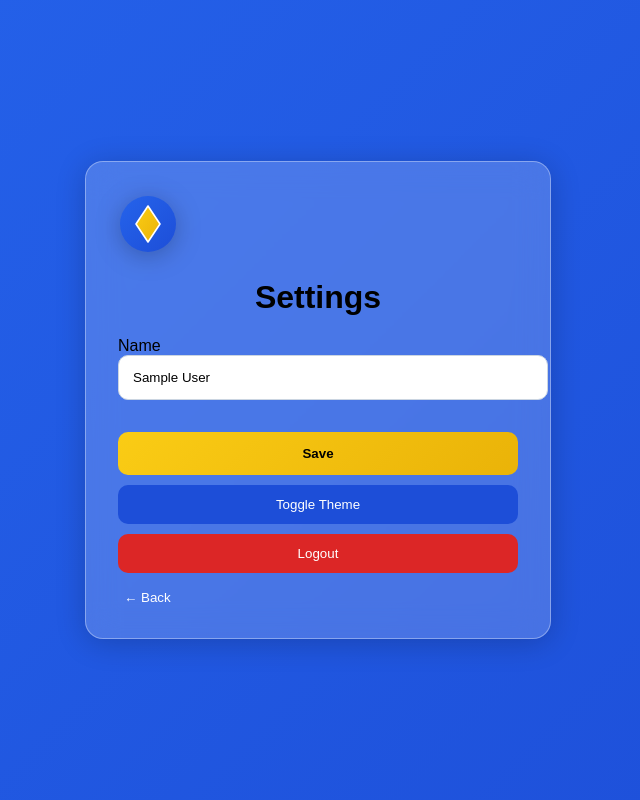
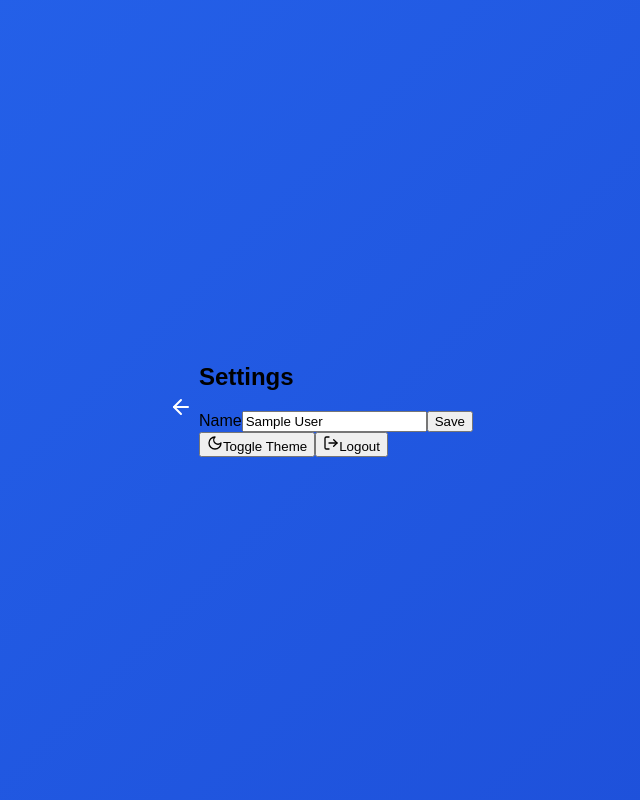
Before and after one commit to Great-Pittbul/chat-app, a React (Vite) app in the folder web-client/: page /settings in a window 1280 px wide. Shown: the whole page, without its empty margins (322-962 px from the left). Built offline with nearby package versions, Linux system fonts and the light colour scheme; sample sign-in values are in the browser's storage.

Commit message:
Update Settings.jsx

```diff
--- a/web-client/src/Settings.jsx
+++ b/web-client/src/Settings.jsx
@@ -1,61 +1,55 @@
-import React, { useState, useEffect } from "react";
+import React, { useEffect, useState } from "react";
+import { ArrowLeft, Sun, Moon, LogOut } from "lucide-react";
 import { useNavigate } from "react-router-dom";
-import KumboLogo from "./components/KumboLogo";
 
 export default function Settings() {
-  const nav = useNavigate();
-  const stored = JSON.parse(localStorage.getItem("user"));
-  const [name, setName] = useState(stored?.name || "");
+  const navigate = useNavigate();
+  const storedUser = JSON.parse(localStorage.getItem("user"));
   const [theme, setTheme] = useState(localStorage.getItem("theme") || "light");
+  const [name, setName] = useState(storedUser?.name || "");
 
   useEffect(() => {
     document.body.setAttribute("data-theme", theme);
     localStorage.setItem("theme", theme);
   }, [theme]);
 
-  function save() {
-    const updated = { ...stored, name };
+  function saveName() {
+    const updated = { ...storedUser, name };
     localStorage.setItem("user", JSON.stringify(updated));
     alert("Updated!");
   }
 
+  function logout() {
+    localStorage.removeItem("user");
+    navigate("/");
+  }
+
   return (
     <div className="settings-bg">
-      <div className="settings-box glass">
-        <KumboLogo size={60} />
+      <button className="back-btn" onClick={() => navigate("/chat")}>
+        <ArrowLeft size={24} />
+      </button>
 
-        <h1 className="settings-title">Settings</h1>
+      <div className="settings-card">
+        <h2>Settings</h2>
 
-        <div className="form-row">
+        <div className="setting-item">
           <label>Name</label>
-          <input
-            className="input"
-            value={name}
-            onChange={(e) => setName(e.target.value)}
-          />
+          <input value={name} onChange={(e) => setName(e.target.value)} />
+          <button onClick={saveName}>Save</button>
         </div>
 
-        <button className="btn-primary" onClick={save}>Save</button>
-
         <button
-          className="btn-secondary"
+          className="theme-toggle"
           onClick={() => setTheme(theme === "light" ? "dark" : "light")}
         >
+          {theme === "light" ? <Moon size={16} /> : <Sun size={16} />}
           Toggle Theme
         </button>
 
-        <button
-          className="btn-danger"
-          onClick={() => {
-            localStorage.removeItem("user");
-            nav("/");
-          }}
-        >
+        <button className="logout-btn" onClick={logout}>
+          <LogOut size={16} />
           Logout
-        </button>
-
-        <button className="back-btn" onClick={() => nav("/chat")}>
-          ← Back
         </button>
       </div>
     </div>
```
